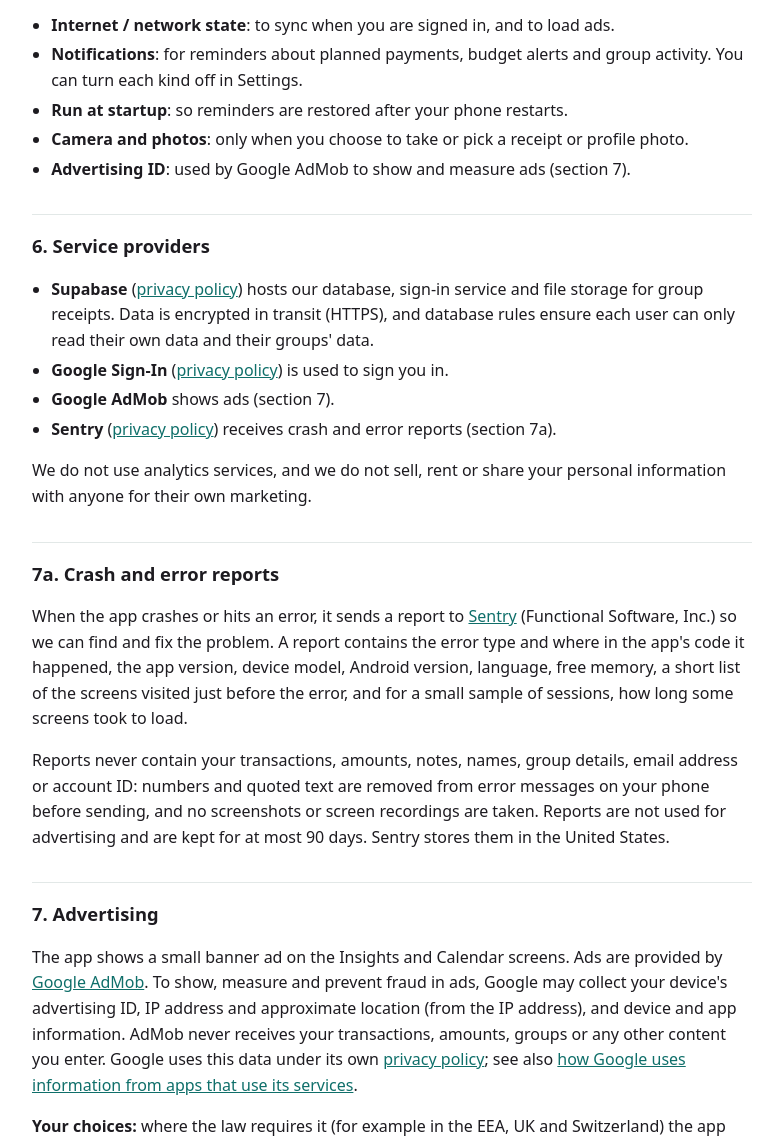
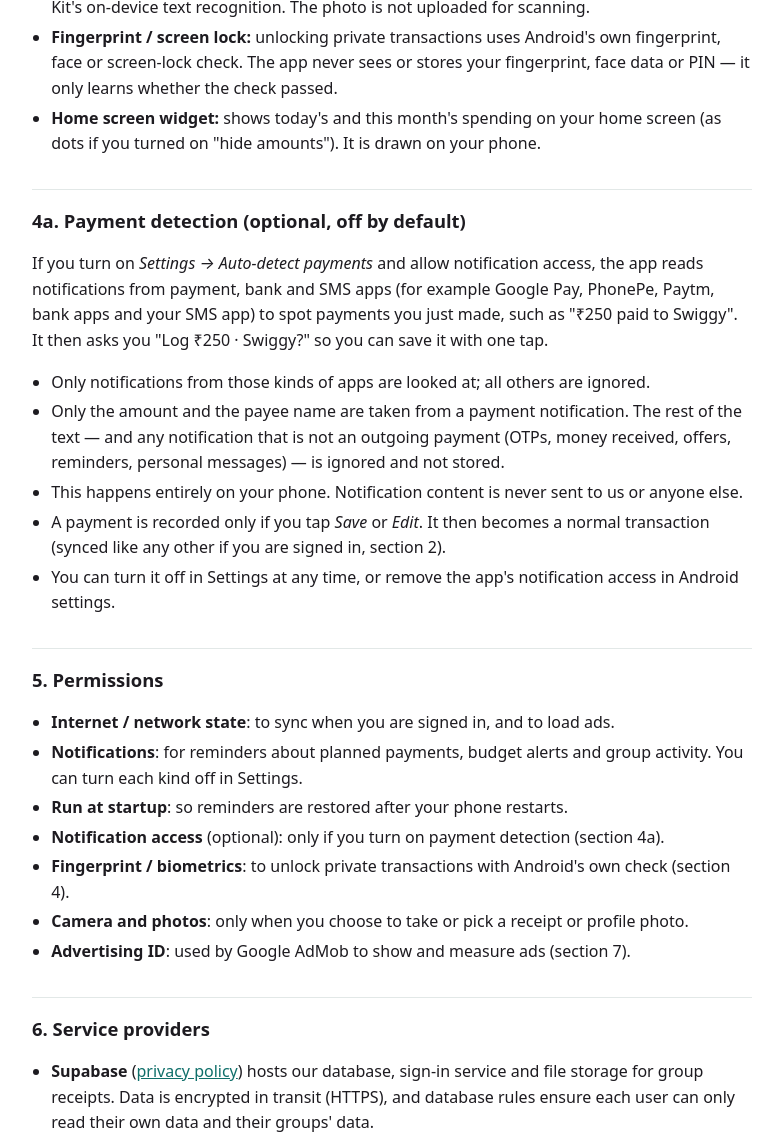
Before and after one commit to ktsrivastava29/ktsrivastava29.github.io, a plain HTML site: page paisapebble/privacy-policy.html in a window 1280 px wide. Shown: the part 1662-2800 px from the top of the page, without its empty margins (248-1031 px from the left). Drawn offline with Linux system fonts and the light colour scheme.

Commit message:
PaisaPebble privacy policy: loans, savings goals, private transactions, payment detection
Co-Authored-By: Claude Opus 5.5 <noreply@anthropic.com>

```diff
--- a/paisapebble/privacy-policy.html
+++ b/paisapebble/privacy-policy.html
@@ -24,7 +24,7 @@
 <main>
 <p><a href="./">← PaisaPebble</a></p>
 <h1>PaisaPebble Privacy Policy</h1>
-<p class="updated">Last updated: 17 November 2026</p>
+<p class="updated">Last updated: 22 November 2026</p>
 
 <p>PaisaPebble ("the app", "we") is an Android app for tracking personal expenses, splitting group
 expenses and planning upcoming payments. This policy explains what information the app uses, where
@@ -32,12 +32,13 @@ it is stored, and the choices you have. In short: <strong>without an account, yo
 your phone. If you sign in with Google, your data is stored in our cloud database so it can sync
 across your devices and be shared with the groups you join.</strong> We never sell your data.</p>
 
-<p>PaisaPebble only records amounts you type in. It does not connect to your bank, UPI or any
-payment service, and it never moves money.</p>
+<p>PaisaPebble only records amounts you type in, or payments you choose to save when the optional
+payment detection (section 4a) asks you. It does not connect to your bank, UPI or any payment
+service, and it never moves money.</p>
 
 <h2>1. Using the app without an account</h2>
 <p>You can use PaisaPebble without signing in. Everything you enter — transactions, accounts,
-categories, budgets, planned payments and groups — is stored only in the app's private storage on
+categories, budgets, planned payments, loans, savings goals and groups — is stored only in the app's private storage on
 your phone. Nothing is sent to us. Uninstalling the app deletes it.</p>
 
 <h2>2. If you sign in with Google</h2>
@@ -48,8 +49,11 @@ receive your Google password or access to your other Google data (Gmail, Drive,
 <ul>
   <li>your profile: display name, email, profile photo link, currency and date preferences;</li>
   <li>personal records: transactions (amount, type, category, title, notes, date, account),
-      accounts, categories, transfers between your accounts, budgets, and planned / recurring
-      payments with their status;</li>
+      including whether you marked a transaction private, accounts, categories, transfers between
+      your accounts, budgets, planned / recurring payments with their status, loans you record (the
+      person's or lender's name if you enter one, amount, dates, notes, and for loan apps or banks an
+      optional loan number and interest rate) with their repayments, and savings goals with the
+      amounts you add or take out;</li>
   <li>groups you create or join: group name and settings, members, group expenses and how they were
       split, settlements, comments on expenses, an activity log (who added or changed what), and
       receipt photos that members attach to group expenses;</li>
@@ -73,6 +77,29 @@ add only people who expect to share expenses with you.</p>
       you choose.</li>
   <li><strong>Receipt scanning:</strong> when you scan a receipt, the text is read on your phone
       using Google ML Kit's on-device text recognition. The photo is not uploaded for scanning.</li>
+  <li><strong>Fingerprint / screen lock:</strong> unlocking private transactions uses Android's
+      own fingerprint, face or screen-lock check. The app never sees or stores your fingerprint,
+      face data or PIN — it only learns whether the check passed.</li>
+  <li><strong>Home screen widget:</strong> shows today's and this month's spending on your home
+      screen (as dots if you turned on "hide amounts"). It is drawn on your phone.</li>
+</ul>
+
+<h2>4a. Payment detection (optional, off by default)</h2>
+<p>If you turn on <em>Settings → Auto-detect payments</em> and allow notification access, the app
+reads notifications from payment, bank and SMS apps (for example Google Pay, PhonePe, Paytm, bank
+apps and your SMS app) to spot payments you just made, such as "₹250 paid to Swiggy". It then asks
+you "Log ₹250 · Swiggy?" so you can save it with one tap.</p>
+<ul>
+  <li>Only notifications from those kinds of apps are looked at; all others are ignored.</li>
+  <li>Only the amount and the payee name are taken from a payment notification. The rest of the
+      text — and any notification that is not an outgoing payment (OTPs, money received, offers,
+      reminders, personal messages) — is ignored and not stored.</li>
+  <li>This happens entirely on your phone. Notification content is never sent to us or anyone
+      else.</li>
+  <li>A payment is recorded only if you tap <em>Save</em> or <em>Edit</em>. It then becomes a normal
+      transaction (synced like any other if you are signed in, section 2).</li>
+  <li>You can turn it off in Settings at any time, or remove the app's notification access in
+      Android settings.</li>
 </ul>
 
 <h2>5. Permissions</h2>
@@ -81,6 +108,10 @@ add only people who expect to share expenses with you.</p>
   <li><strong>Notifications</strong>: for reminders about planned payments, budget alerts and group
       activity. You can turn each kind off in Settings.</li>
   <li><strong>Run at startup</strong>: so reminders are restored after your phone restarts.</li>
+  <li><strong>Notification access</strong> (optional): only if you turn on payment detection
+      (section 4a).</li>
+  <li><strong>Fingerprint / biometrics</strong>: to unlock private transactions with Android's
+      own check (section 4).</li>
   <li><strong>Camera and photos</strong>: only when you choose to take or pick a receipt or profile
       photo.</li>
   <li><strong>Advertising ID</strong>: used by Google AdMob to show and measure ads (section 7).</li>
```
